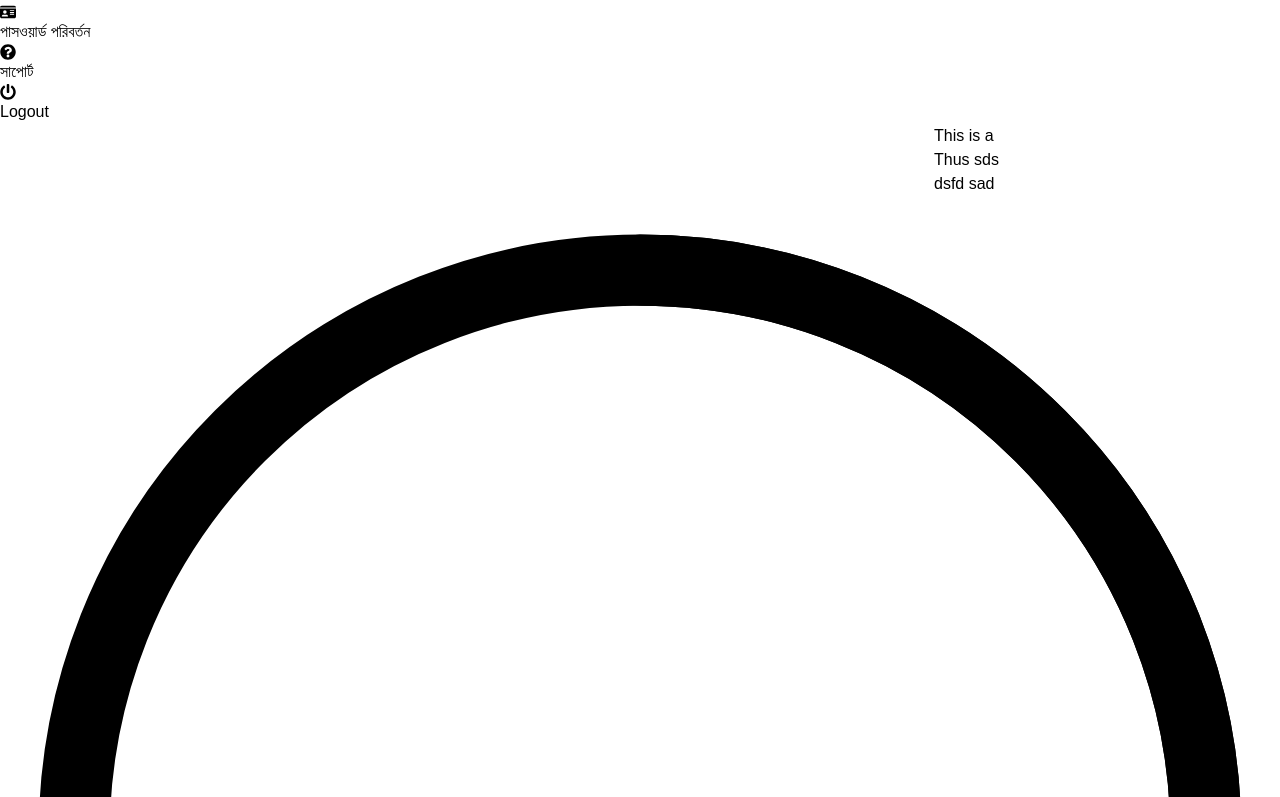
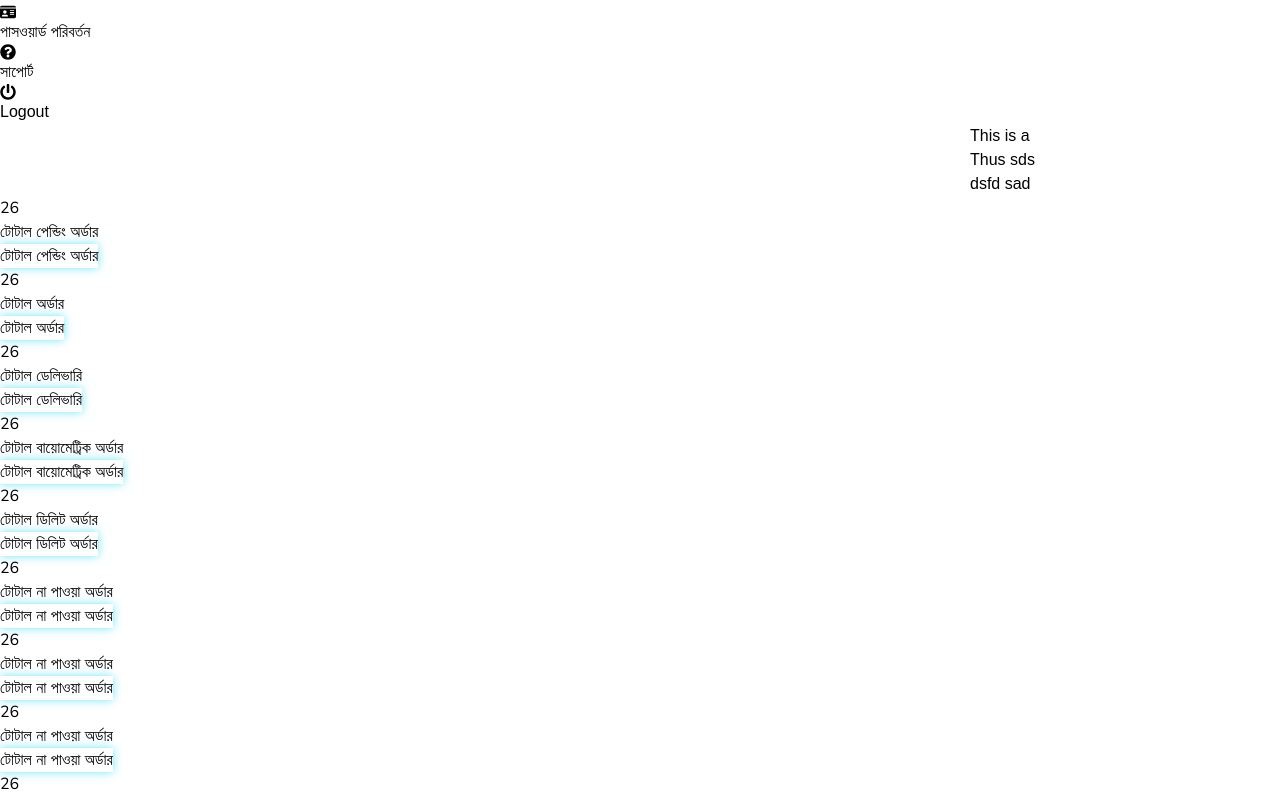
Before and after one commit to hirock0/danmerk_official, a Next.js app: page /dashboard in a window 1280 px wide. Shown: the part 1963-2760 px from the top of the page. Built offline with nearby package versions, Linux system fonts and the light colour scheme; no server answers; a web font is replaced by a local one.

Commit message:
dashboard completed

```diff
--- a/src/app/globals.css
+++ b/src/app/globals.css
@@ -1,21 +1,20 @@
-@import url('https://fonts.cdnfonts.com/css/solaimanlipi');
+@import url("https://fonts.cdnfonts.com/css/solaimanlipi");
 @tailwind base;
 @tailwind components;
 @tailwind utilities;
-body{
-    font-family: 'SolaimanLipi', sans-serif;
+body {
+  font-family: "SolaimanLipi", sans-serif;
   font-weight: 100;
 }
 .custom-scrollbar::-webkit-scrollbar-track {
   background: red;
-
 }
 .shadow-css {
   box-shadow: 0px 1px 10px rgb(167, 167, 167);
 }
 /* Set custom scrollbar width */
 .custom-scrollbar::-webkit-scrollbar {
-    width: 7px;  /* for vertical scrollbar */
+  width: 7px; /* for vertical scrollbar */
   height: 7px; /* for horizontal scrollbar */
 }
 
@@ -25,5 +24,30 @@ body{
 }
 
 .custom-scrollbar::-webkit-scrollbar-track {
-    background:#e7f2fd;
+  background: #e7f2fd;
 }
+.btn_shadow {
+  box-shadow: 0px 0px 10px 0px rgba(76, 226, 253, 0.815);
+}
+.content-holder .circle::after {
+  content: "";
+  position: absolute;
+  bottom: -10px;
+  width: 100px;
+  height: 20px;
+  background-color: #fff;
+  border-bottom: 5px solid #007bff;
+  border-radius: 50%;
+}
+
+.parabolic::after {
+  content: "";
+  position: absolute;
+  left: 0%;
+  right: 0%;
+  bottom: -10%;
+  height: 25px;
+  border-radius: 100%;
+  background-color: white;
+  border-bottom: solid 6px #007bff;
+}
--- a/src/components/dashboardCard/dashboardCard.tsx
+++ b/src/components/dashboardCard/dashboardCard.tsx
@@ -1,7 +1,11 @@
 // components/DashboardCard.tsx
 
 import React from "react";
-
+import { Nunito } from "next/font/google";
+const nunito = Nunito({
+  weight:["400","400"],
+  subsets:["latin"]
+})
 interface DashboardCardProps {
   count: number;
   title: string;
@@ -16,34 +20,18 @@ const DashboardCard: React.FC<DashboardCardProps> = ({
   return (
     <div className="bg-white rounded-xl shadow-md p-6 flex flex-col items-center justify-between w-full transition duration-300 hover:shadow-lg">
       <div className="flex flex-col items-center">
-        <div className="relative w-full h-24 mb-2">
-          <svg className="w-full h-full text-blue-500" viewBox="0 0 36 36">
-            <path
-              className="text-blue-200"
-              d="M18 2.0845
-              a 15.9155 15.9155 0 0 1 0 31.831
-              a 15.9155 15.9155 0 0 1 0 -31.831"
-              fill="none"
-              stroke="currentColor"
-              strokeWidth="2"
-            />
-            <path
-              className="text-blue-500"
-              d="M18 2.0845
-              a 15.9155 15.9155 0 0 1 0 31.831"
-              fill="none"
-              stroke="currentColor"
-              strokeWidth="2"
-              strokeLinecap="round"
-            />
-          </svg>
-          <span className="absolute inset-0 flex items-center justify-center text-2xl font-bold text-blue-700">
+        <div className="relative h-[100px] w-[100px] rounded-full mb-2 border-[5px] parabolic border-[#007bff]">
+
+          <span className={` ${nunito.className} absolute inset-0 flex items-center justify-center text-4xl `}>
             {count}
           </span>
         </div>
-        <h4 className="text-center text-lg font-medium text-gray-800 mb-2">{title}</h4>
+
+        <h4 className="text-center text-lg font-medium text-gray-800 mb-2">
+          {title}
+        </h4>
       </div>
-      <button className="mt-4 px-4 py-2 bg-gradient-to-r from-blue-500 to-blue-400 text-white rounded-lg shadow hover:from-blue-600 transition">
+      <button className={` btn_shadow mt-4 px-5 py-3 bg-gradient-to-r from-blue-600 to-cyan-500 text-white rounded-lg shadow hover:bg-gradient-to-r hover:from-cyan-600 hover:to-blue-600  transition-all`}>
         {buttonText}
       </button>
     </div>
```
Also changed, not shown: src/app/loading.tsx (+9 -5 lines). Lines whose indentation alone changed are shown as unchanged.
